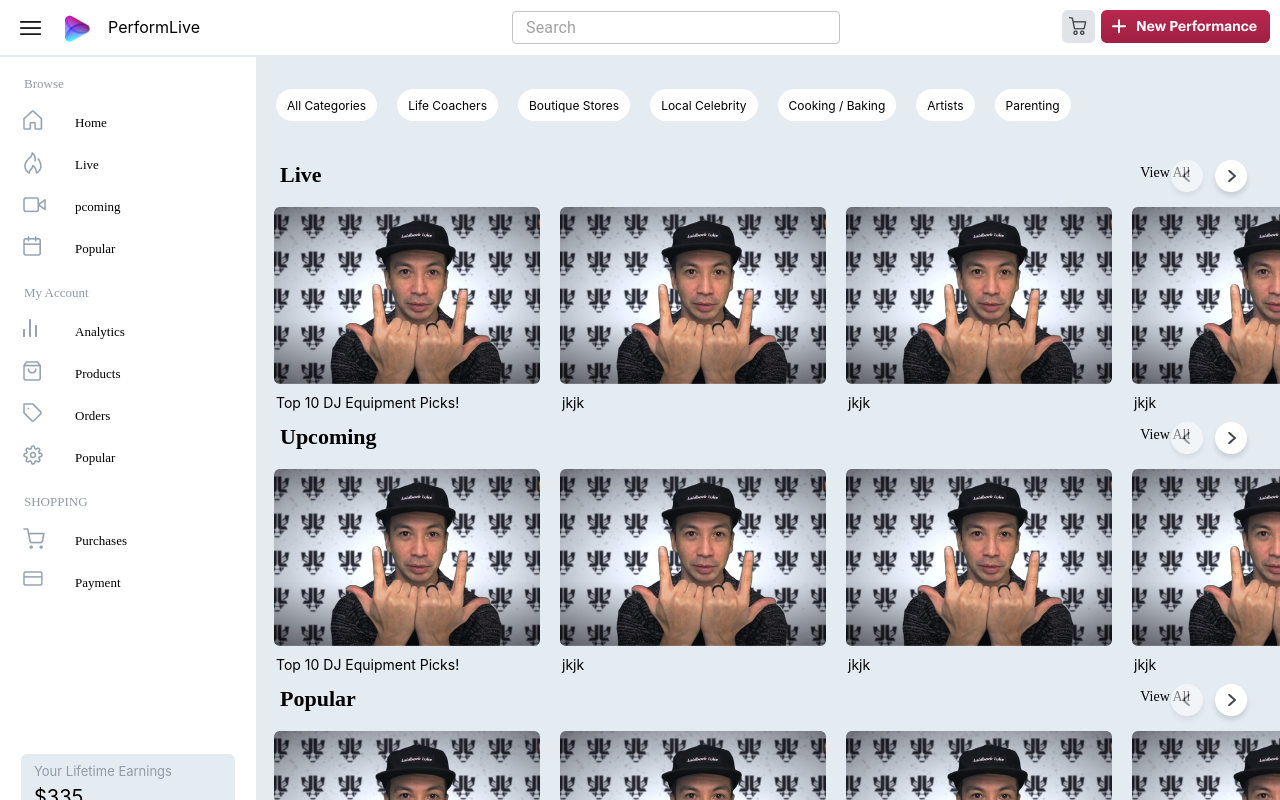
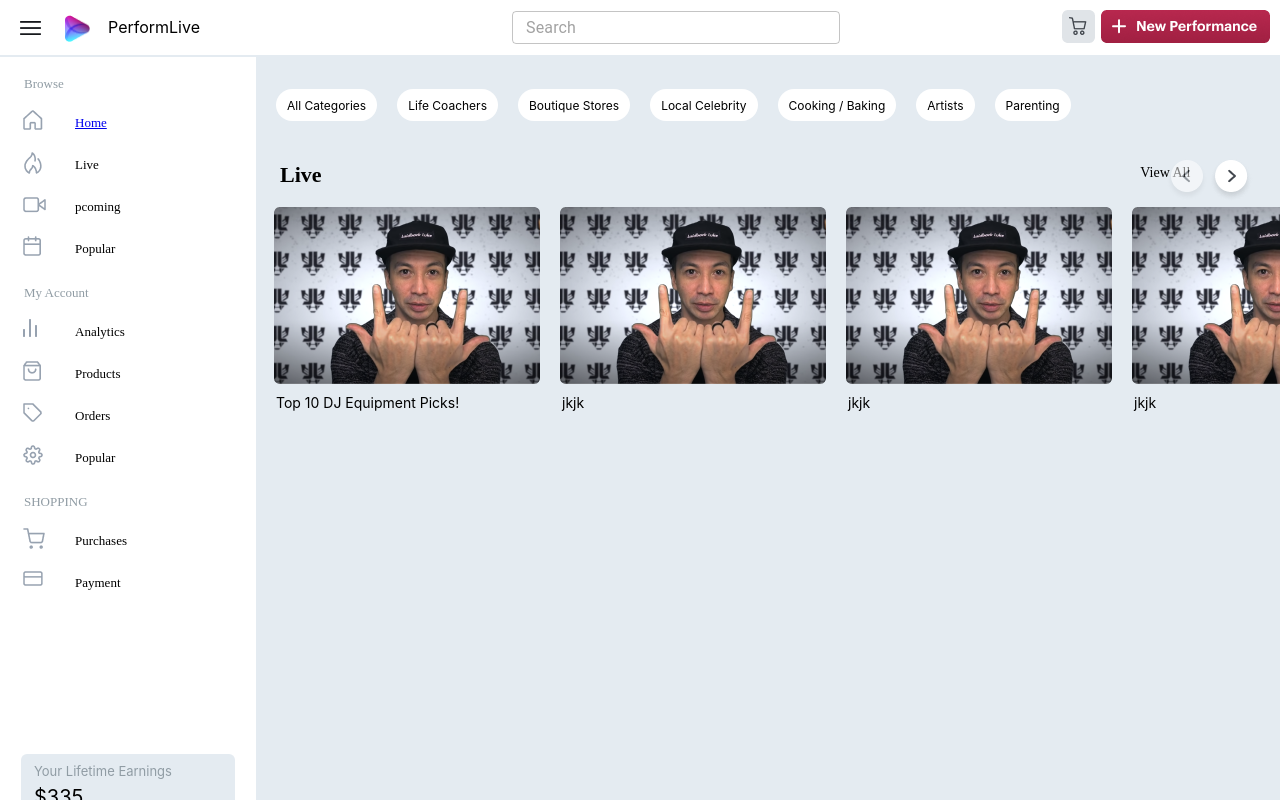
Before and after one commit to 15142198873/wangzhihang, a React (Create React App) app: page /lives in a window 1280 px wide. Shown: the top 800 px of the page. Built offline with nearby package versions, Linux system fonts and the light colour scheme.

Commit message:
no message

```diff
--- a/src/App.js
+++ b/src/App.js
@@ -6,6 +6,7 @@ import Register from './components/register/registerMain'
 import {BrowserRouter as Router,Routes,Route} from 'react-router-dom'
 import Login from './components/login/login'
 import HomeMain from './components/homePage/homeMain'
+import Lives from './components/homePage/lives'
 export default function App() {
   return (
     <>
@@ -19,7 +20,13 @@ export default function App() {
                 <Route path='/loginBack' element={<Login/>}/>
             </Routes>
             </Router> */}
-          <HomeMain/>
+            <Router>
+            <Routes>
+
+          <Route path='/lives' element={<Lives/>} />
+          <Route path='/' element={<HomeMain/>} />
+          </Routes>
+            </Router>
          </div>
     </>
   )
--- /dev/null
+++ b/src/components/homePage/details.js
@@ -0,0 +1,12 @@
+import React from 'react'
+import LiveTypeHeader from './liveTypeHeader'
+import LiveComponent from './liveComponent'
+import '../../style/style.scss'
+export default function details() {
+  return (
+    <div  className='home-page'>
+        <LiveTypeHeader  content='Live'/>
+        <LiveComponent/>
+    </div>
+  )
+}
--- /dev/null
+++ b/src/components/homePage/lives.js
@@ -0,0 +1,18 @@
+import React from 'react'
+import HomeHeader from './homeHeader'
+import Sidebar from '../homePage/sidebarMain'
+import TopButton from './homeTopButton'
+import HomeLiveDetails from './homeLiveDetails'
+import Details from './details'
+
+export default function lives() {
+  return (
+    <div >
+        <HomeHeader/>
+        <Sidebar/>
+        <TopButton/>
+        <HomeLiveDetails/>
+        <Details/>
+    </div>
+  )
+}
--- a/src/components/homePage/sidebarContent.js
+++ b/src/components/homePage/sidebarContent.js
@@ -13,14 +13,15 @@ import Purchases from '../../image/Purchases.png'
 import Payment from '../../image/payment.png'
 import Photo from '../../image/photo.png'
 import Move from '../../image/move.png'
+import { Link } from 'react-router-dom'
 export default class sidebarContent extends Component {
   render() {
     return (
       <div>
           <p className='sidebar-browse'>Browse</p>
-
+          <Link to='/lives'>
           <SidebarButton img={BlackHome} content='Home'/>
-
+          </Link>
           <SidebarButton img={Flame} content='Live'/>
           <SidebarButton img={Vcr} content='pcoming'/>
           <SidebarButton img={Calendar} content='Popular'/>
```
